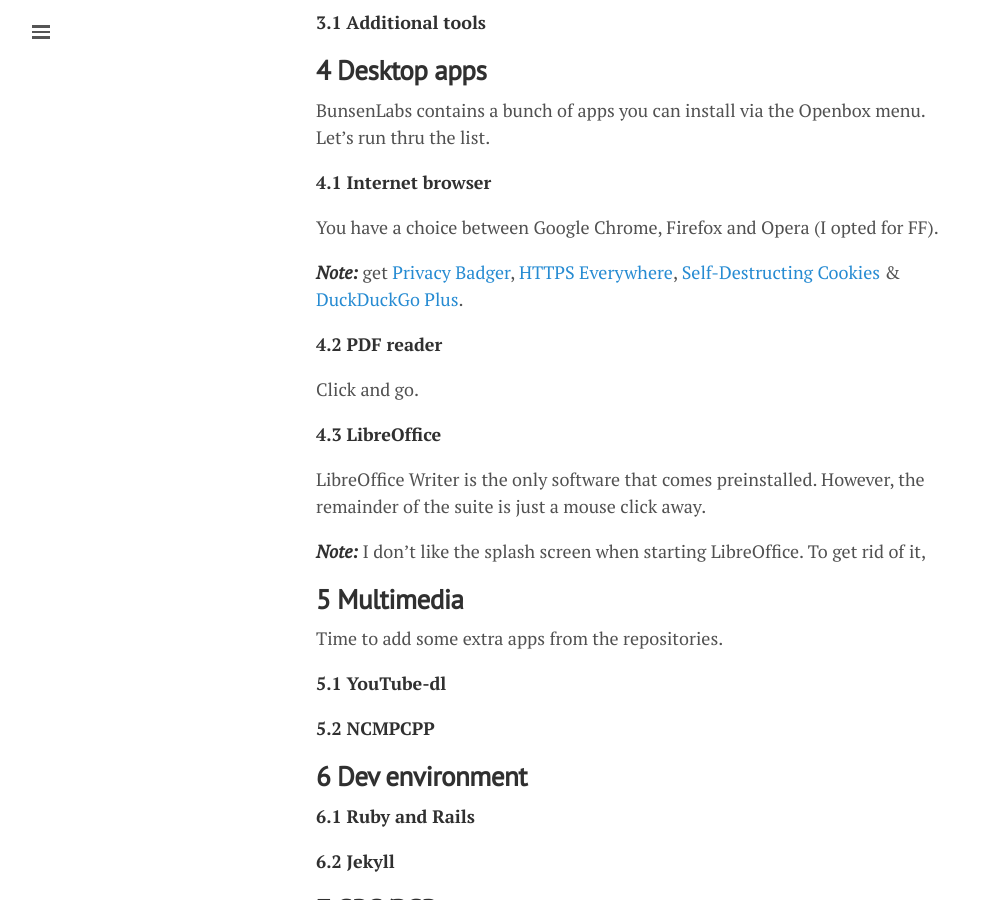
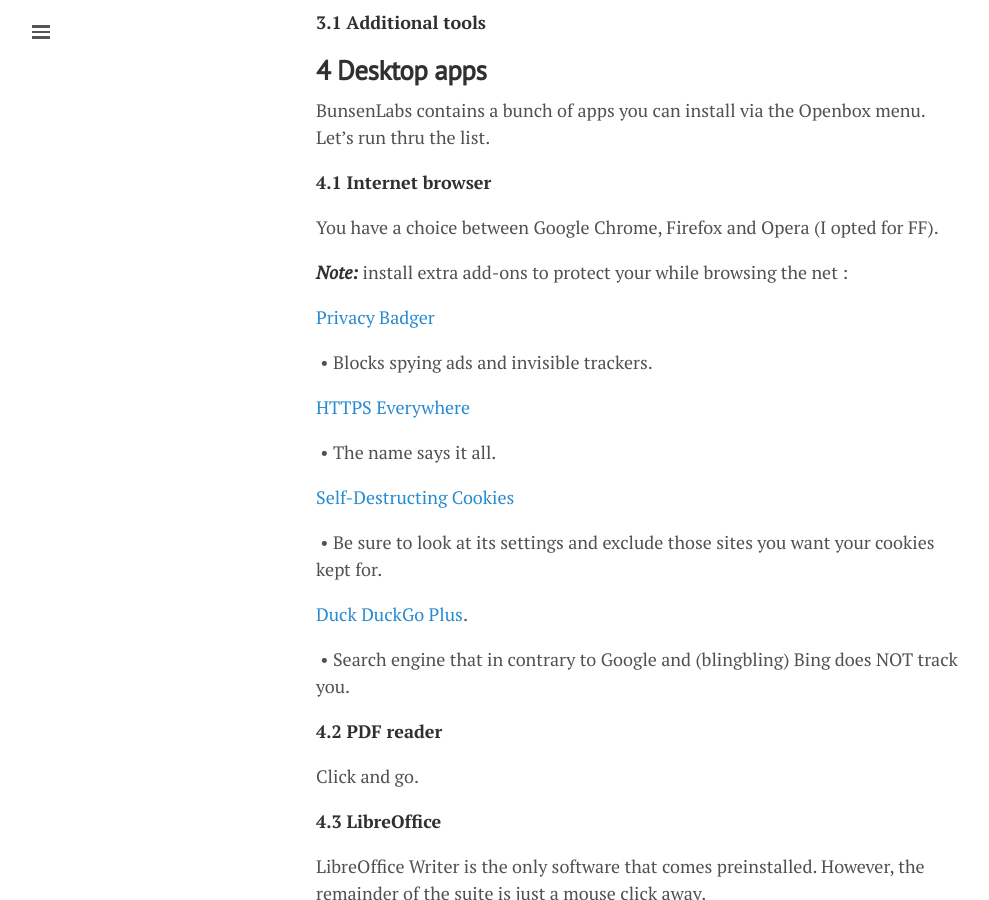
Before and after one commit to lgeurts/lgeurts.github.io, a Jekyll site: the page built from _posts/2017-07-11-bunsenlabs-linux-setup-notes-for dell-inspiron-6000.md, in a window 1280 px wide and 900 px high, scrolled down 2132 px. Shown: the whole window, without its empty margins (0-989 px from the left). Built offline with Jekyll 4.4.1, drawn with Linux system fonts in a browser that asks for light colours; nearby versions of some CDN libraries; comment, search, counter and statistics services are not loaded; some of the changed text lies outside the part shown.

Commit message:
Update 2017-07-11-bunsenlabs-linux-setup-notes-for dell-inspiron-6000.md

```diff
--- a/_posts/2017-07-11-bunsenlabs-linux-setup-notes-for dell-inspiron-6000.md
+++ b/_posts/2017-07-11-bunsenlabs-linux-setup-notes-for dell-inspiron-6000.md
@@ -54,7 +54,23 @@
 
 You have a choice between Google Chrome, Firefox and Opera (I opted for FF).
 
-***Note:*** get [Privacy Badger](https://www.eff.org/privacybadger), [HTTPS Everywhere](https://www.eff.org/https-everywhere), [Self-Destructing Cookies](https://addons.mozilla.org/en-US/firefox/addon/self-destructing-cookies/) & [DuckDuckGo Plus](https://addons.mozilla.org/en-US/firefox/addon/duckduckgo-for-firefox/).
+***Note:*** install extra add-ons to protect your while browsing the net :
+
+[Privacy Badger](https://www.eff.org/privacybadger)
+
+ • Blocks spying ads and invisible trackers.
+
+[HTTPS Everywhere](https://www.eff.org/https-everywhere)
+
+ • The name says it all.
+
+[Self-Destructing Cookies](https://addons.mozilla.org/en-US/firefox/addon/self-destructing-cookies/)
+
+ • Be sure to look at its settings and exclude those sites you want your cookies kept for.
+
+[Duck DuckGo Plus](https://addons.mozilla.org/en-US/firefox/addon/duckduckgo-for-firefox/).
+
+ • Search engine that in contrary to Google and (blingbling) Bing does NOT track you.
 
 **4.2 PDF reader**
 
```
